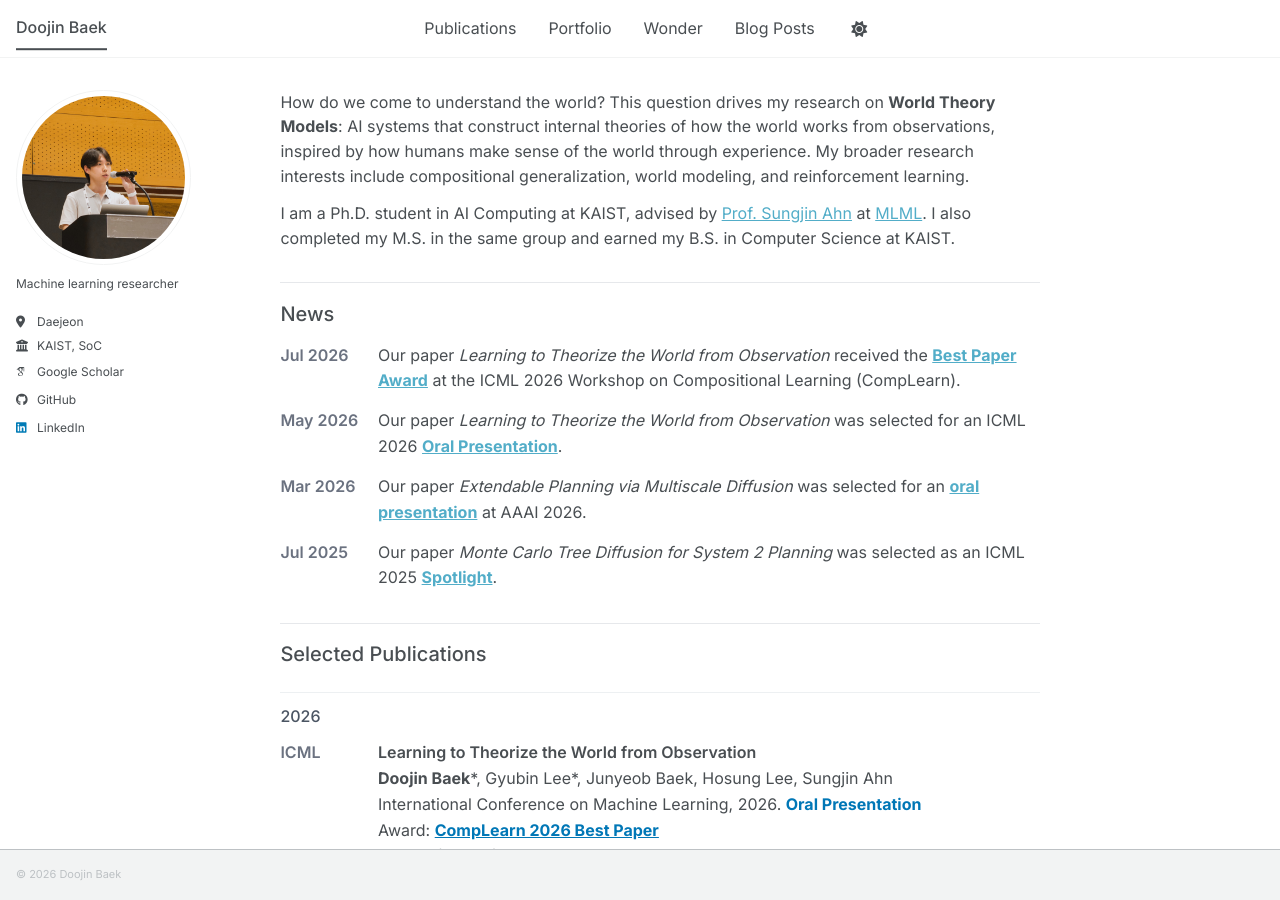
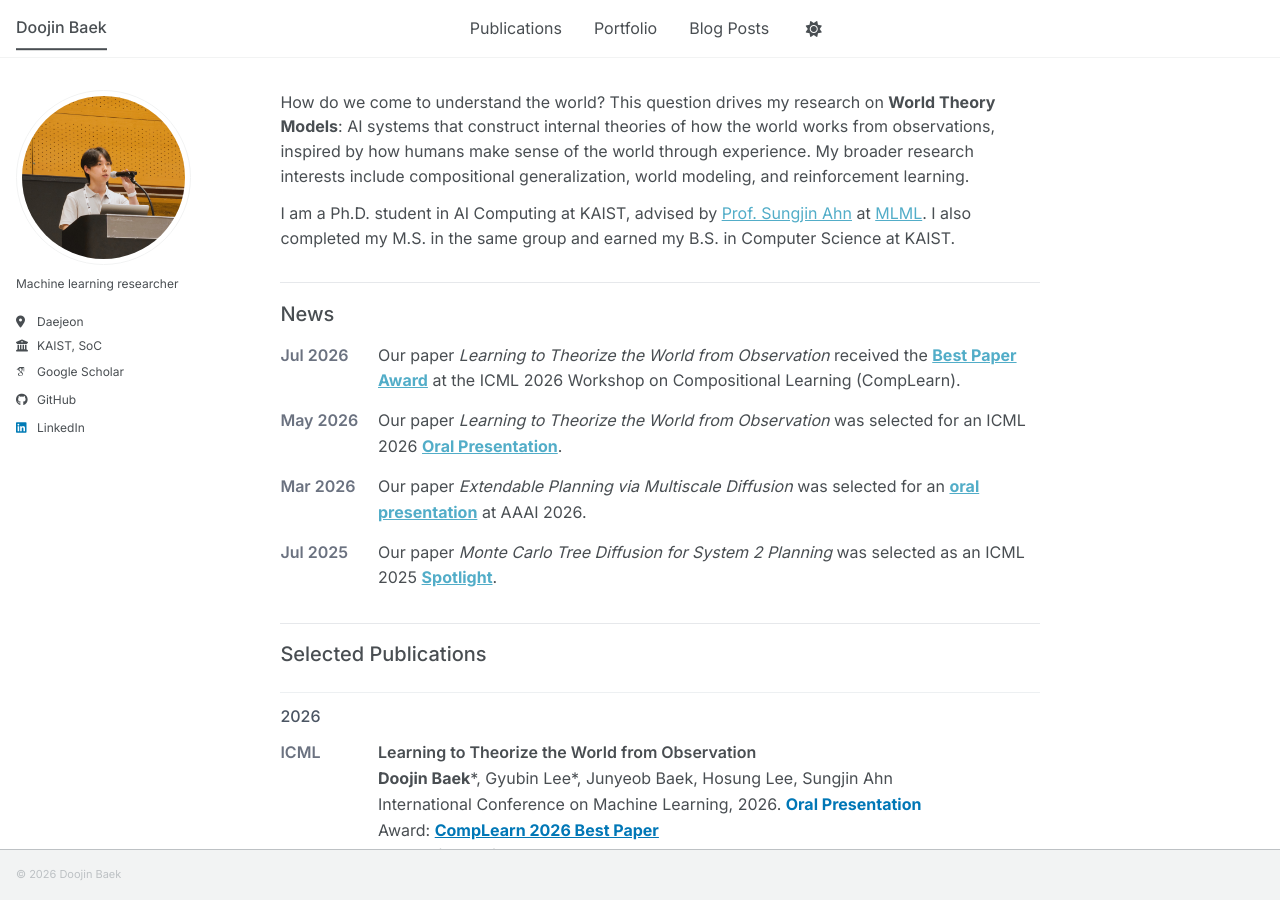
Before and after one commit to DoojinBaek/DoojinBaek.github.io, a Jekyll site: the page built from _pages/about.md, in a window 1280 px wide and 900 px high. Built offline with Jekyll 4.4.1, drawn with Linux system fonts in a browser that asks for light colours; some web fonts are replaced; a script bundle is joined from its source files by our own code; library files that are not in the unit come from our copies.

Commit message:
Remove Wonder link from the site menu

```diff
--- a/_data/navigation.yml
+++ b/_data/navigation.yml
@@ -11,8 +11,5 @@ main:
   - title: "Portfolio"
     url: /portfolio/
 
-  - title: "Wonder"
-    url: /wonder/
-
   - title: "Blog Posts"
     url: /year-archive/
```
